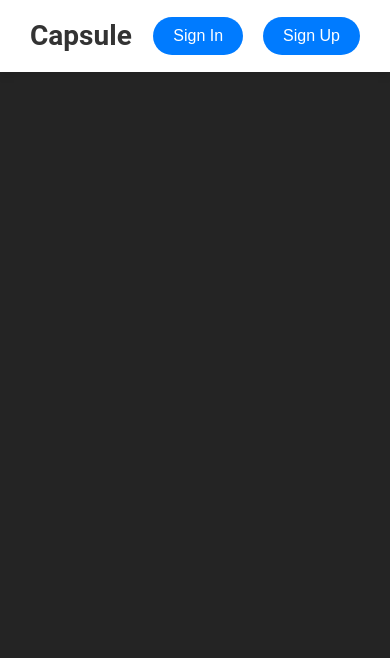
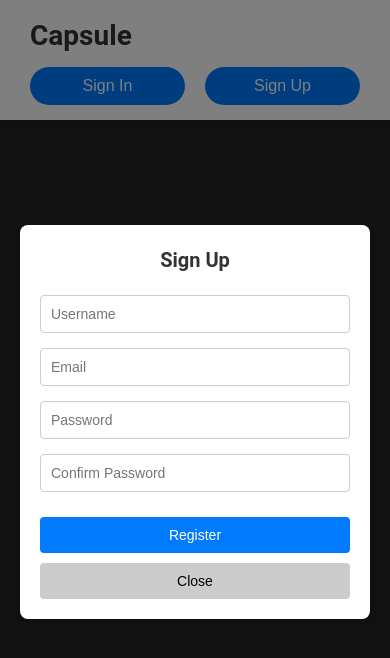
Before and after one commit to capsv/capsule-website, a React (Vite) app: page / in a window 390 px wide. Both pictures are taken after a click on the button "Sign Up". Shown: the top 658 px of the page. Built offline with nearby package versions, Linux system fonts and the light colour scheme; the HTML template or start-up script is replaced by a standard one.

Commit message:
fear(header/sign-up): add header and sign up components

```diff
--- /dev/null
+++ b/docker-compose.yml
@@ -0,0 +1 @@
+services:
--- a/src/components/Header.jsx
+++ b/src/components/Header.jsx
@@ -1,15 +1,26 @@
-// src/components/Header.jsx
-import React from 'react';
+import React, { useState } from 'react';
 import './styles/Header.css';
+import SignUpModal from './SignUpModal';
 
 function Header() {
+    const [isModalOpen, setIsModalOpen] = useState(false);
+
+    const openModal = () => {
+        setIsModalOpen(true);
+    };
+
+    const closeModal = () => {
+        setIsModalOpen(false);
+    };
+
     return (
         <header className="header-container">
             <div className="logo">Capsule</div>
             <nav className="nav">
                 <button className="button">Sign In</button>
-                <button className="button">Sign Up</button>
+                <button className="button" onClick={openModal}>Sign Up</button>
             </nav>
+            <SignUpModal isOpen={isModalOpen} onClose={closeModal} />
         </header>
     );
 }
--- /dev/null
+++ b/src/components/SignUpModal.jsx
@@ -0,0 +1,106 @@
+// src/components/SignUpModal.jsx
+import React, { useState } from 'react';
+import './styles/SignUpModal.css';
+
+function SignUpModal({ isOpen, onClose }) {
+    const [username, setUsername] = useState('');
+    const [email, setEmail] = useState('');
+    const [password, setPassword] = useState('');
+    const [confirmPassword, setConfirmPassword] = useState('');
+    const [error, setError] = useState(null);
+    const [loading, setLoading] = useState(false);
+
+    const handleRegister = async (e) => {
+        e.preventDefault();
+        if (password !== confirmPassword) {
+            setError('Passwords do not match');
+            return;
+        }
+
+        setLoading(true);
+        setError(null);
+
+        try {
+            const response = await fetch('http://195.80.51.69:8080/auth/api/v1.0/register', {
+                method: 'POST',
+                headers: {
+                    'Content-Type': 'application/json'
+                },
+                body: JSON.stringify({
+                    username,
+                    email,
+                    password
+                })
+            });
+
+            const data = await response.json();
+            if (data.status === 'SUCCESS') {
+                const accessToken = data.payload[0].accessToken.token;
+                const refreshToken = data.payload[0].refreshToken.token;
+
+                localStorage.setItem('accessToken', accessToken);
+                localStorage.setItem('refreshToken', refreshToken);
+
+                console.log('Registration successful');
+                // Можно добавить редирект или другое действие после успешной регистрации
+            } else {
+                setError(data.message || 'Registration failed');
+            }
+        } catch (err) {
+            setError('An error occurred. Please try again.');
+        }
+
+        setLoading(false);
+    };
+
+    if (!isOpen) return null;
+
+    return (
+        <div className="modal-overlay">
+            <div className="modal-content">
+                <h2>Sign Up</h2>
+                <form onSubmit={handleRegister}>
+                    <input
+                        type="text"
+                        name="username"
+                        placeholder="Username"
+                        value={username}
+                        onChange={(e) => setUsername(e.target.value)}
+                        required
+                    />
+                    <input
+                        type="email"
+                        name="email"
+                        placeholder="Email"
+                        value={email}
+                        onChange={(e) => setEmail(e.target.value)}
+                        required
+                    />
+                    <input
+                        type="password"
+                        name="password"
+                        placeholder="Password"
+                        value={password}
+                        onChange={(e) => setPassword(e.target.value)}
+                        required
+                    />
+                    <input
+                        type="password"
+                        name="confirmPassword"
+                        placeholder="Confirm Password"
+                        value={confirmPassword}
+                        onChange={(e) => setConfirmPassword(e.target.value)}
+                        required
+                    />
+                    {error && <p className="error">{error}</p>}
+                    <button type="submit" disabled={loading}>
+                        {loading ? 'Registering...' : 'Register'}
+                    </button>
+                    <button type="button" onClick={onClose}>Close</button>
+                </form>
+            </div>
+        </div>
+    );
+}
+
+export default SignUpModal;
--- a/src/components/styles/Header.css
+++ b/src/components/styles/Header.css
@@ -1,4 +1,3 @@
-/* src/components/Header.css */
 .header-container {
     display: flex;
     justify-content: space-between;
@@ -34,3 +33,23 @@
 .button:hover {
     background-color: #0056b3;
 }
+
+/* Медиазапросы для мобильных устройств */
+@media (max-width: 600px) {
+    .header-container {
+        flex-direction: column;
+        align-items: flex-start;
+    }
+
+    .nav {
+        width: 100%;
+        justify-content: space-between;
+        margin-top: 10px;
+    }
+
+    .button {
+        width: 48%;
+        padding: 10px;
+        text-align: center;
+    }
+}
--- /dev/null
+++ b/src/components/styles/SignUpModal.css
@@ -0,0 +1,100 @@
+.modal-overlay {
+    position: fixed;
+    top: 0;
+    left: 0;
+    right: 0;
+    bottom: 0;
+    background-color: rgba(0, 0, 0, 0.5);
+    display: flex;
+    justify-content: center;
+    align-items: center;
+    z-index: 1000;
+    padding: 20px;
+}
+
+.modal-content {
+    background-color: white;
+    padding: 30px;
+    border-radius: 8px;
+    width: 100%;
+    max-width: 400px;
+    box-shadow: 0 4px 8px rgba(0, 0, 0, 0.2);
+    display: flex;
+    flex-direction: column;
+}
+
+.modal-content h2 {
+    margin-top: 0;
+    margin-bottom: 20px;
+    font-size: 24px;
+    color: #333;
+    text-align: center;
+}
+
+.modal-content form {
+    display: flex;
+    flex-direction: column;
+}
+
+.modal-content input {
+    padding: 10px;
+    margin-bottom: 15px;
+    border: 1px solid #ccc;
+    border-radius: 4px;
+    font-size: 16px;
+    box-sizing: border-box;
+}
+
+.modal-content .error {
+    color: red;
+    margin-bottom: 15px;
+    text-align: center;
+}
+
+.modal-content button {
+    padding: 10px;
+    margin-top: 10px;
+    border: none;
+    border-radius: 4px;
+    cursor: pointer;
+    font-size: 16px;
+    transition: background-color 0.3s;
+    box-sizing: border-box;
+}
+
+.modal-content button[type="submit"] {
+    background-color: #007bff;
+    color: white;
+}
+
+.modal-content button[type="submit"]:hover {
+    background-color: #0056b3;
+}
+
+.modal-content button[type="button"] {
+    background-color: #ccc;
+    color: black;
+}
+
+.modal-content button[type="button"]:hover {
+    background-color: #bbb;
+}
+
+@media (max-width: 600px) {
+    .modal-content {
+        padding: 20px;
+        width: 100%;
+    }
+
+    .modal-content h2 {
+        font-size: 20px;
+    }
+
+    .modal-content input {
+        font-size: 14px;
+    }
+
+    .modal-content button {
+        font-size: 14px;
+    }
+}
```
Also changed, not shown: 1 other file (tests, documents, lock files or other folders).
